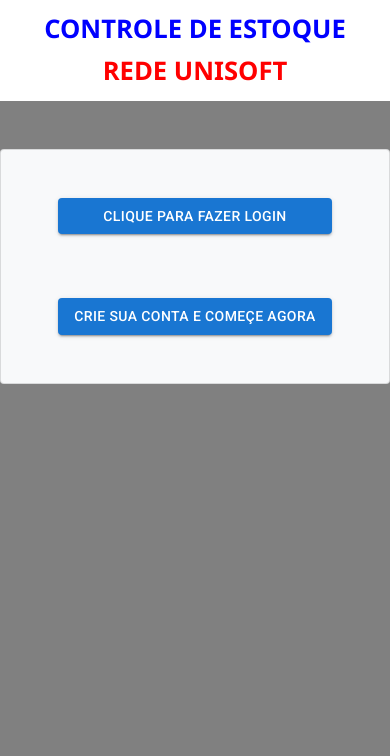
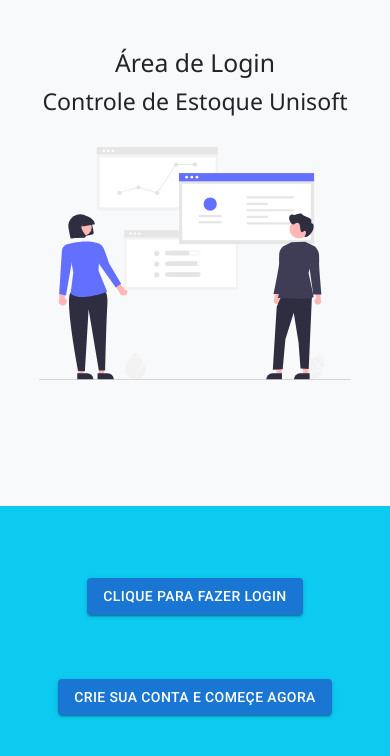
Before and after one commit to WagnerGeroldi/controlsoft-frontend, a React (Vite) app: page / in a window 390 px wide. Shown: the top 756 px of the page. Built offline with nearby package versions, Linux system fonts and the light colour scheme.

Commit message:
add images

```diff
--- a/src/App.tsx
+++ b/src/App.tsx
@@ -1,3 +1,4 @@
+import React from "react";
 import { BrowserRouter, Route, Routes } from "react-router-dom";
 import "bootstrap/dist/css/bootstrap.min.css";
 
--- /dev/null
+++ b/src/pages/Initial.css
@@ -0,0 +1,30 @@
+.content-container {
+  display: flex;
+  height: 100vh;
+}
+
+.left-board,
+.right-board {
+  width: 50vw;
+}
+
+@media (max-width: 750px) {
+  .content-container {
+    flex-direction: column;
+    width: 100vw;
+  }
+
+    .right-board {
+    height: 40vh;
+    width: 100vw;
+  }
+
+  .left-board {
+    height: 60vh;
+    width: 100vw;
+  }
+
+  .image-info {
+    display: none;
+  }
+}
--- a/src/pages/Initial.tsx
+++ b/src/pages/Initial.tsx
@@ -1,12 +1,13 @@
 import { Link } from "react-router-dom";
 
 /*imports MUI */
-
+import "./Initial.css";
 import Button from "@mui/material/Button";
 import { Head } from "./partials/Head";
+import imageLogin from "../assets/images/organize_resume.svg";
+import imageLoginRight from "../assets/images/login.svg";
 
 import { getUserLocalStorage } from "../state/SaveLocalStorage";
-import { HeaderDefault } from "./partials/HeaderDefault";
 import React from "react";
 
 export function Initial() {
@@ -15,11 +16,31 @@
   return (
     <>
       <Head title="Rede Unisoft - Controle de Estoque" />
-      <HeaderDefault />
-      <div className="card bg-light mt-5 p-5 w-100">
-        <div className="d-flex justify-content-center ">
+      <div className="content-container">
+        <div className="left-board bg-light ">
+          <div className="mt-4 d-flex flex-column justify-content-center mx-auto">
+            <div className="mt-4 d-flex flex-column justify-content-center mx-auto">
+              <h2>Área de Login</h2>
+              <h3>Controle de Estoque Unisoft</h3>
+            </div>
+          </div>
+          <div className="d-flex justify-content-center mt-4">
+            <img src={imageLogin} alt="" width="80%" />
+          </div>
+        </div>
+        <div className="right-board bg-info">
+          <div className="mt-4 d-flex flex-column justify-content-center">
+            <div className=" d-flex justify-content-center mb-5 ">
+              <img
+                src={imageLoginRight}
+                alt=""
+                width="50%"
+                className="image-info"
+              />
+            </div>
             {!userStorage ? (
-            <div className="d-flex gap-3 flex-column justify-content-center mx-auto">
+              <div className="d-flex gap-3 flex-column justify-content-center mx-auto align-items-center">
+                <div className="d-flex justify-content-center">
                   <Link to="/login">
                     <Button
                       className="mb-5 btn-default"
@@ -29,6 +50,7 @@
                       Clique para fazer login
                     </Button>
                   </Link>
+                </div>
                 <Link to="/register">
                   <Button
                     className="btn-default"
@@ -41,11 +63,13 @@
               </div>
             ) : (
               <div className="d-flex gap-3 flex-column justify-content-center mx-auto">
+                <div className="d-flex justify-content-center">
                   <Link to={`/dashboard/${userStorage.id}`}>
                     <Button variant="contained" color="primary" type="submit">
                       {`Continuar como ${userStorage.name}`}
                     </Button>
                   </Link>
+                </div>
                 <Link to="/login">
                   <Button color="primary">
                     {`Não é ${userStorage.name} cique aqui e faça login`}
@@ -55,6 +79,7 @@
             )}
           </div>
         </div>
+      </div>
     </>
   );
 }
```
Also changed, not shown: src/assets/images/login.svg (added), src/assets/images/organize_resume.svg (added). Lines whose indentation alone changed are shown as unchanged.
